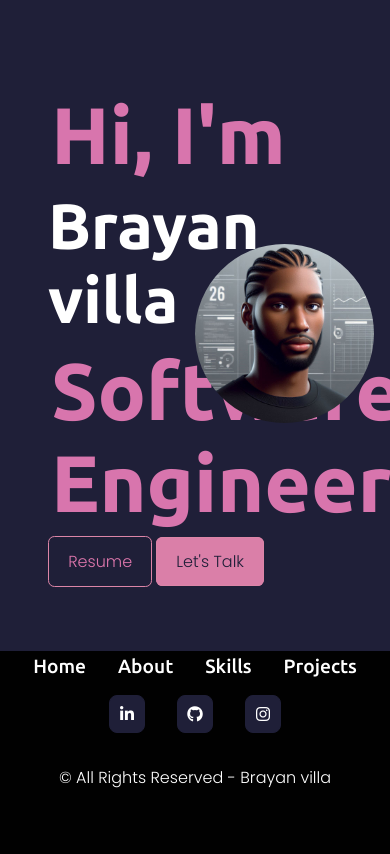
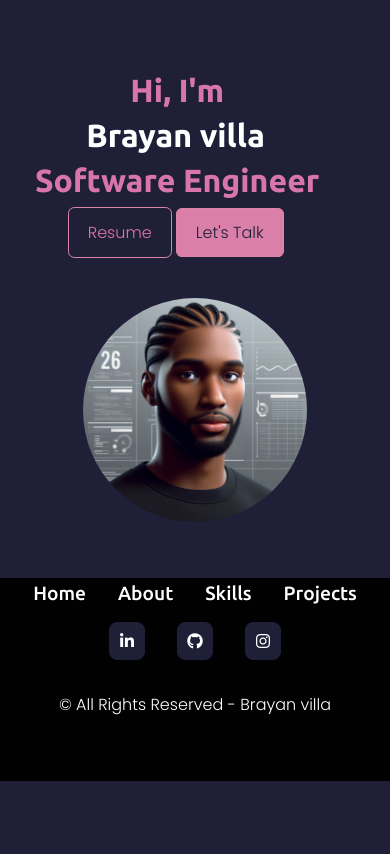
Before and after one commit to bvilla844/portfolio, a Django app: page / in a window 390 px wide. Shown: the part 65-919 px from the top of the page. After the commit the page ends 846 px from the top, so only its background shows below. Run offline with Django 5.2, Linux system fonts and the light colour scheme; some libraries are stand-ins or nearby versions.

Commit message:
sexto commit - arreglo de avatar para celular

```diff
--- a/base/static/css/style.css
+++ b/base/static/css/style.css
@@ -210,8 +210,33 @@ h4 {
     #check:checked ~ ul {
         left: 0;
     }
+    .home-left,
+    .home-right {
+        width: 100%;
+        padding: 1rem;
+        text-align: center;
+    }
+
+    .home-left h6,
+    .home-left h1,
+    .home-left h4 {
+        font-size: 2rem;
+    }
+
+    .circle {
+        width: 15rem;
+        height: 15rem;
+        margin: 0 auto;
+    }
+
+    .home-right img {
+        position: static;
+        width: 100%;
+        height: auto;
+        object-fit: cover;
+        object-position: center top;
+    }
 }
-
 
 /* About Section */
 #about {
--- a/base/templates/about.html
+++ b/base/templates/about.html
@@ -18,7 +18,7 @@
                 <p class="t-white m-b-1 poppins">
                     My name is Brayan Villa, a Software Engineering student with a background in Mechanical Engineering. I have a strong passion for backend development, where I enjoy creating logical and efficient solutions to complex problems. I find great satisfaction in using code to bring ideas to life through well-structured systems. Beyond my technical skills, I’m known for my strong soft skills, including effective communication, critical thinking, leadership, and time management. I'm always eager to grow both personally and professionally, approaching every project with dedication and a problem-solving mindset.
                 </p>
-                <a class="btn" id="hireme" href="">Hire Me</a>
+                <a class="btn" id="hireme" href="{% url 'contact' %}">Hire Me</a>
             </div>
         </div>
     </div>
```
Also changed, not shown: portfolio/settings.py (+8 -3 lines), db.sqlite3, 1 other file.
